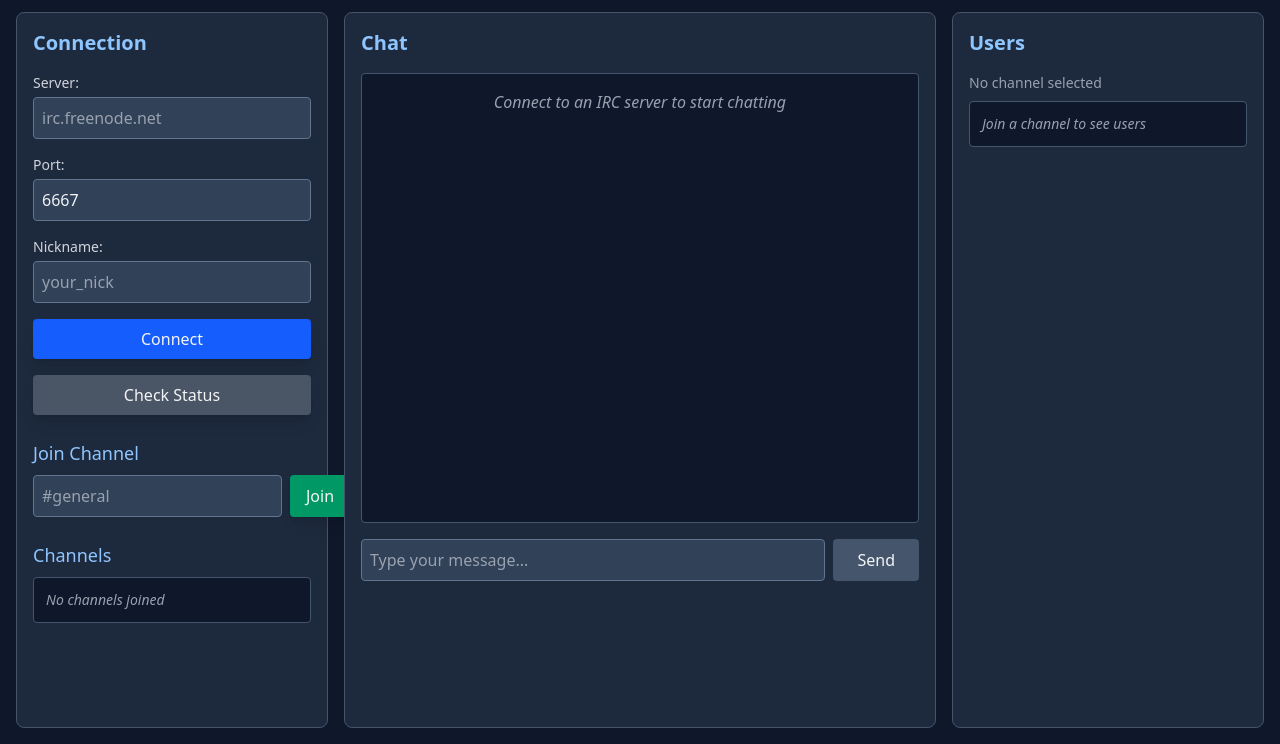
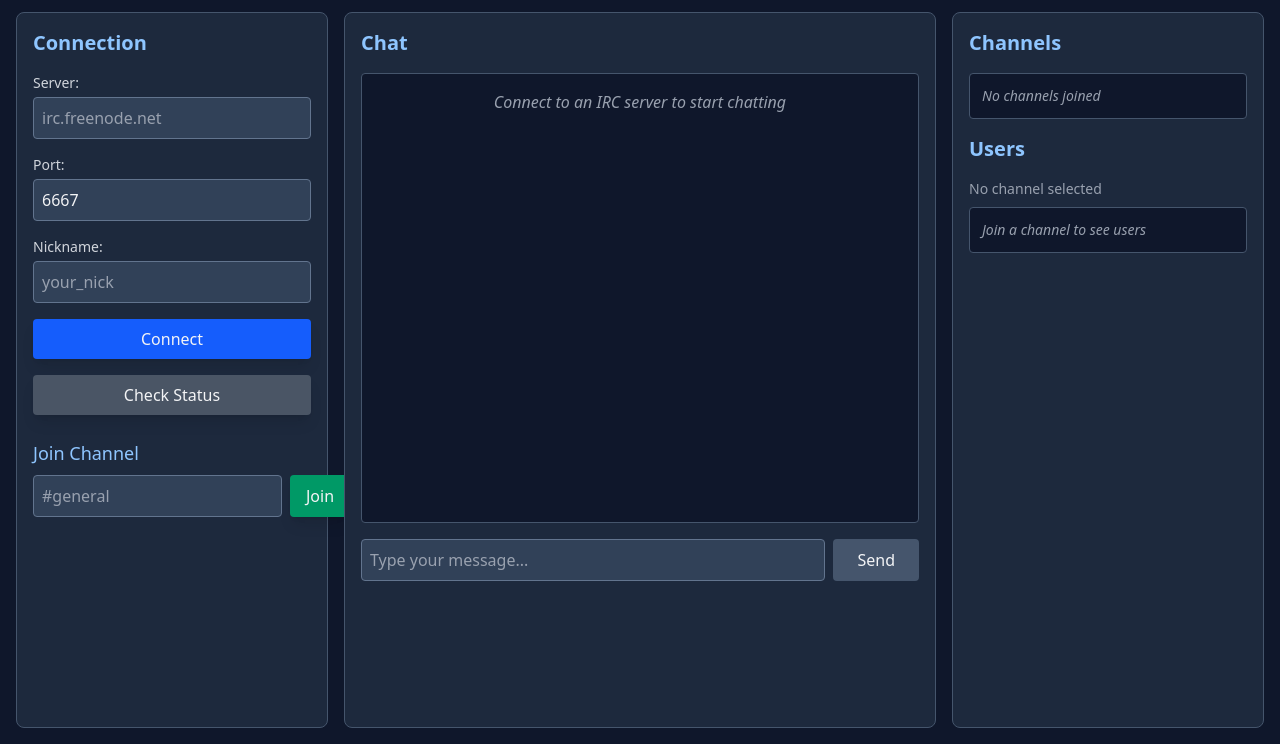
Before and after one commit to codegod100/wirc, a website: page static/index.html in a window 1280 px wide. Shown: the part 56-800 px from the top of the page. Drawn offline with Linux system fonts and the light colour scheme; no server answers.

Commit message:
Move channels list to sidebar and adjust users list height

```diff
--- a/static/index.html
+++ b/static/index.html
@@ -108,19 +108,6 @@
                         </div>
                     </div>
 
-                    <div class="mt-6">
-                        <h3 class="text-lg font-medium mb-2 text-blue-300">
-                            Channels
-                        </h3>
-                        <div
-                            id="channels-list"
-                            class="bg-slate-900 p-3 rounded border border-slate-600 max-h-32 overflow-y-auto"
-                        >
-                            <div class="text-gray-400 text-sm italic">
-                                No channels joined
-                            </div>
-                        </div>
-                    </div>
                 </div>
 
                 <!-- Chat Area -->
@@ -164,6 +151,18 @@
                     class="w-1/4 bg-slate-800 p-4 rounded-lg border border-slate-600"
                 >
                     <h2 class="text-xl font-semibold mb-4 text-blue-300">
+                        Channels
+                    </h2>
+                    <div
+                        id="channels-list"
+                        class="bg-slate-900 p-3 rounded border border-slate-600 max-h-32 overflow-y-auto mb-4"
+                    >
+                        <div class="text-gray-400 text-sm italic">
+                            No channels joined
+                        </div>
+                    </div>
+
+                    <h2 class="text-xl font-semibold mb-4 text-blue-300">
                         Users
                     </h2>
                     <div
@@ -174,7 +173,7 @@
                     </div>
                     <div
                         id="users-list"
-                        class="bg-slate-900 p-3 rounded border border-slate-600 h-96 overflow-y-auto"
+                        class="bg-slate-900 p-3 rounded border border-slate-600 h-60 overflow-y-auto"
                     >
                         <div class="text-gray-400 text-sm italic">
                             Join a channel to see users
```
